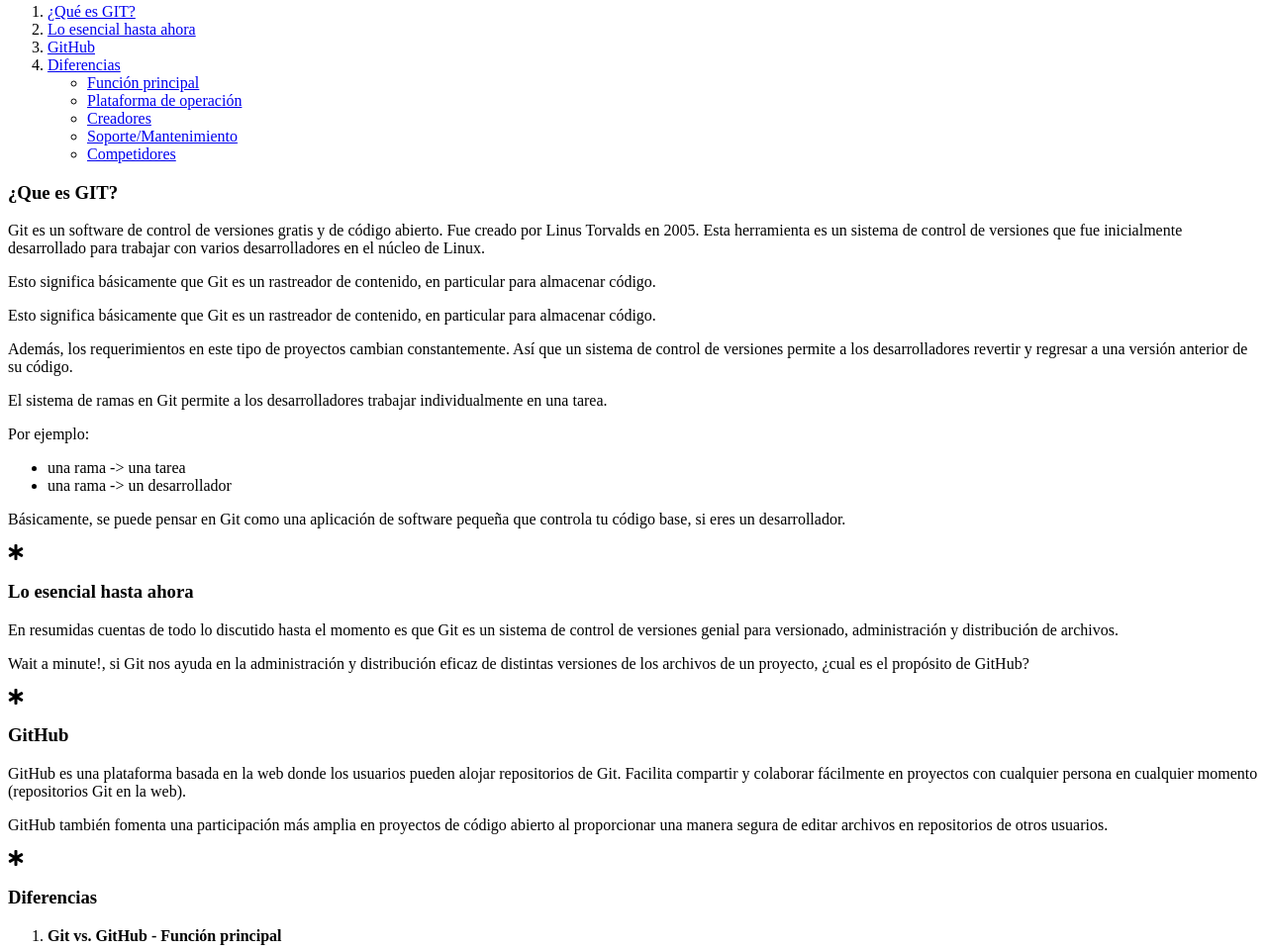
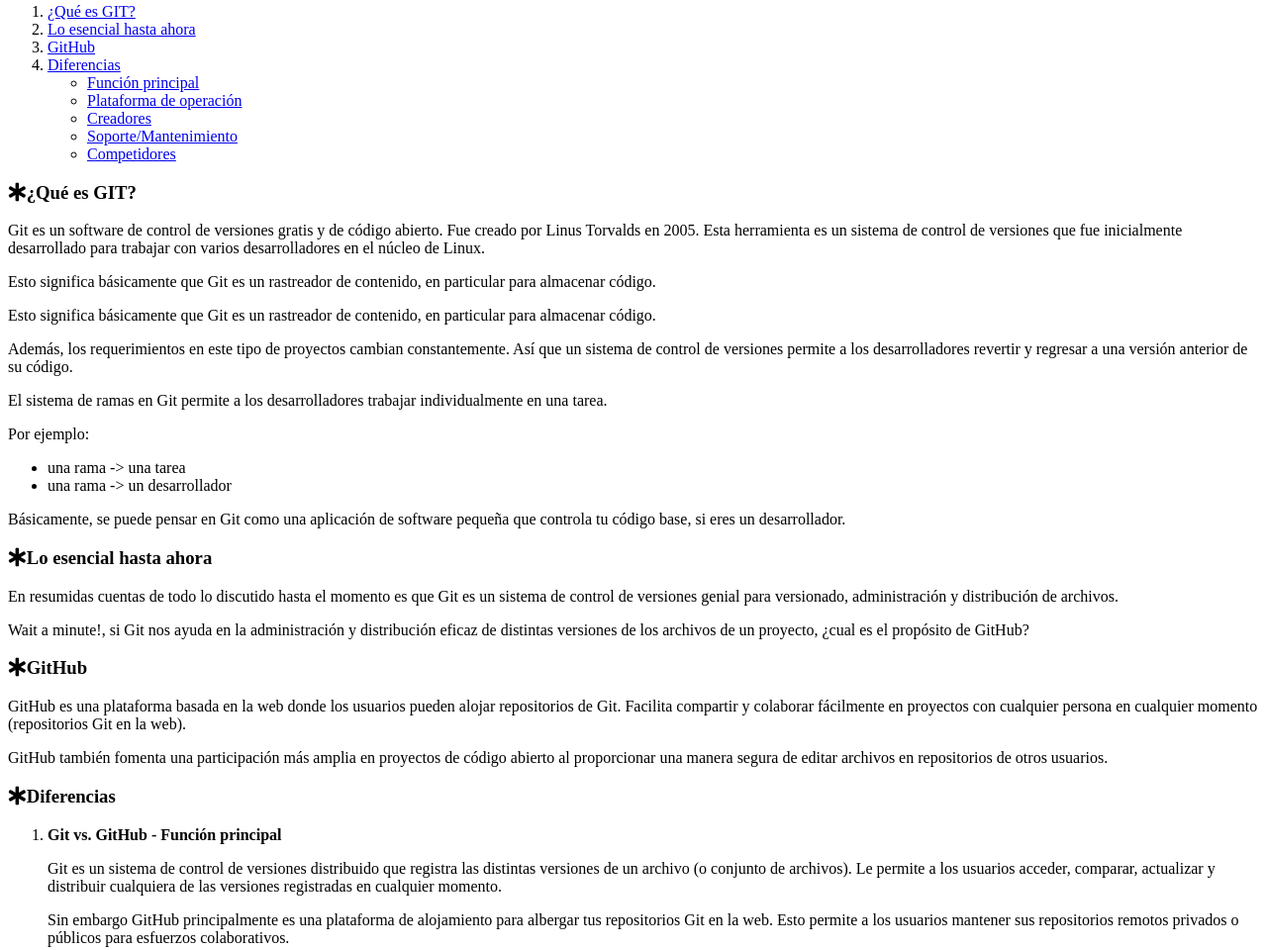
Before and after one commit to carlamaldonado04/ASIX1_M4UF1A5_HTML_Git_GitHub_CarlaMaldonado, a plain HTML site: page index.html in a window 1280 px wide. Shown: the part 522-1482 px from the top of the page at 99% size. Drawn offline with Linux system fonts and the light colour scheme.

Commit message:
símbolos

```diff
--- a/index.html
+++ b/index.html
@@ -6,13 +6,13 @@
     <meta name="viewport" content="width=device-width, initial-scale=1.0">
     <title>HTML (Git & GitHub)</title>
 <link rel="shortcut icon" href="../ASIX1_M4UF1A5_HTML_Git_GitHub_CarlaMaldonado/img/icono.svg"
-<!--<i class="fa-solid fa-star-of-life"></i>-->
+<!--<i class="fa-solid fa-star-of-life"></i>
 <script src="https://kit.fontawesome.com/a6d29032df.js" crossorigin="anonymous"></script>
 
 </head>
 <body>
     <img src="../ASIX1_M4UF1A5_HTML_Git_GitHub_CarlaMaldonado/img/CABECERA.png">
-                <h1>DIFERENCIAS ENTRE GIT Y GITHUB</h1>
+    <h1>DIFERENCIAS ENTRE GIT Y GITHUB</h1>
     <H2>ÍNDICE</H2>
     <ol>
     <li> <a href="#dif1">¿Qué es GIT? </a></li>
@@ -28,9 +28,9 @@
         <li><a href="#dif4.5">Competidores</a></li>
         </UL>
     </ol>
+<i></i>
 
-
-    <h3 id= "dif1"<strong>¿Que es GIT?</strong></h3>
+    <h3 id= "dif1" <strong> <i class="fa-solid fa-star-of-life"></i>¿Qué es GIT?</strong></h3>
     <p>Git es un software de control de versiones gratis y de código abierto. Fue creado por Linus Torvalds en 2005. Esta herramienta es un sistema de control de versiones que fue inicialmente desarrollado para trabajar con varios desarrolladores en el núcleo de Linux. </p>
     <p>Esto significa básicamente que Git es un rastreador de contenido, en particular para almacenar código. </p>
     <p>Esto significa básicamente que Git es un rastreador de contenido, en particular para almacenar código. </p>
@@ -45,17 +45,17 @@
     <p>Básicamente, se puede pensar en Git como una aplicación de software pequeña que controla tu código base, si eres un desarrollador. </p>
 
 
-     <i class="fa-solid fa-star-of-life"></i><h3 id="dif2"><strong>Lo esencial hasta ahora</strong></h3>
+     <h3 id="dif2"<strong><i class="fa-solid fa-star-of-life"></i>Lo esencial hasta ahora</strong></h3>
     <p>En resumidas cuentas de todo lo discutido hasta el momento es que Git es un sistema de control de versiones genial para versionado, administración y distribución de archivos.</p>
     <p>Wait a minute!, si Git nos ayuda en la administración y distribución eficaz de distintas versiones de los archivos de un proyecto, ¿cual es el propósito de GitHub? </p>
 
 
-    <i class="fa-solid fa-star-of-life"></i><h3 id="dif3"><strong>GitHub</strong></h3>
+    <h3 id="dif3"<strong><i class="fa-solid fa-star-of-life"></i>GitHub</strong></h3>
     <p>GitHub es una plataforma basada en la web donde los usuarios pueden alojar repositorios de Git. Facilita compartir y colaborar fácilmente en proyectos con cualquier persona en cualquier momento (repositorios Git en la web).</p>
     <p>GitHub también fomenta una participación más amplia en proyectos de código abierto al proporcionar una manera segura de editar archivos en repositorios de otros usuarios. </p>
 
 
-    <i class="fa-solid fa-star-of-life"></i><h3 id="dif4"><strong>Diferencias</strong></h3>
+   <h3 id="dif4"<strong><i class="fa-solid fa-star-of-life"></i>Diferencias</strong></h3>
     <ol>
         <li id="dif4.1"><strong>Git vs. GitHub - Función principal</strong></li>
         <p>Git es un sistema de control de versiones distribuido que registra las distintas versiones de un archivo (o conjunto de archivos). Le permite a los usuarios acceder, comparar, actualizar y distribuir cualquiera de las versiones registradas en cualquier momento. </p>
```
